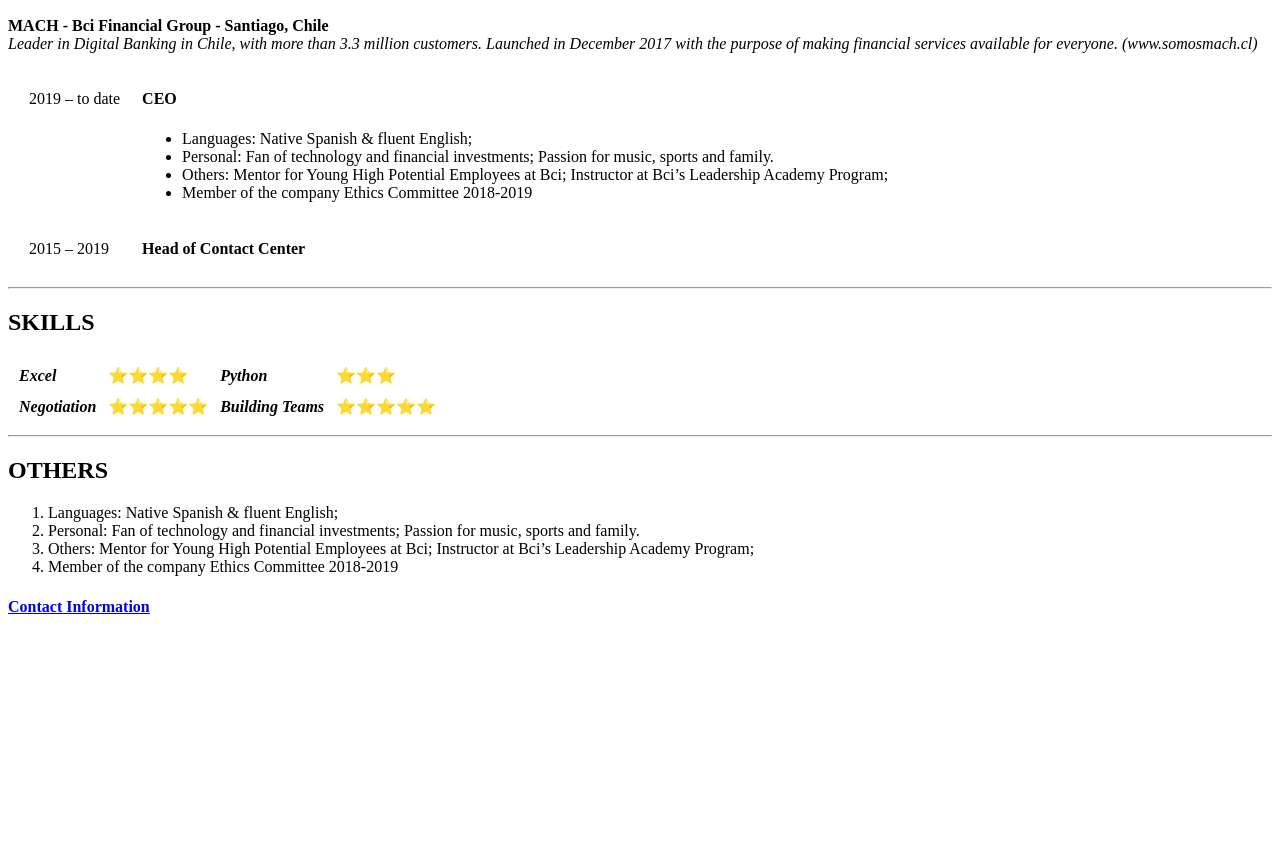
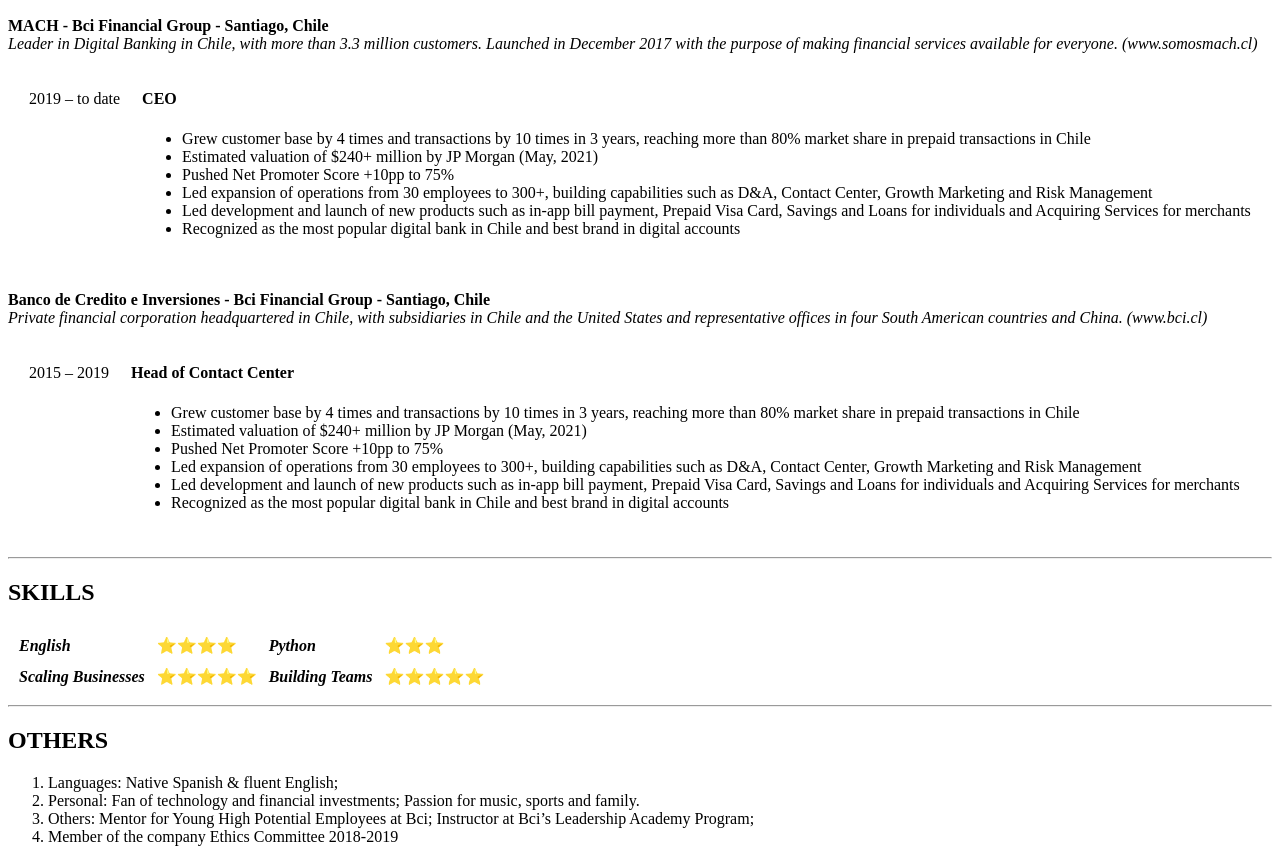
Before and after one commit to ialarrai/cv, a plain HTML site: page index.html in a window 1280 px wide. Shown: the part 720-1585 px from the top of the page. Before the commit the page ends 1357 px from the top, so only its background shows below. Drawn offline with Linux system fonts and the light colour scheme.

Commit message:
Update index.html

```diff
--- a/index.html
+++ b/index.html
@@ -56,25 +56,51 @@ America in an extremely dynamic and competitive landscape.</p>
 
             <tr>
                 <td>2019 – to date</td>
-                <td><strong>CEO</strong></span></td>
+                <td><strong>CEO</strong></td>
             </tr>
             <tr>
                 <td></td>
                 <td>
                             <ul>
-            <li>Languages: Native Spanish & fluent English;</li>
-            <li>Personal: Fan of technology and financial investments; Passion for music, sports and family.</li>
-            <li>Others: Mentor for Young High Potential Employees at Bci; Instructor at Bci’s Leadership Academy Program;</li>
-            <li>Member of the company Ethics Committee 2018-2019</li>
+            <li>Grew customer base by 4 times and transactions by 10 times in 3 years, reaching more than
+            80% market share in prepaid transactions in Chile</li>
+            <li>Estimated valuation of $240+ million by JP Morgan (May, 2021)</li>
+            <li>Pushed Net Promoter Score +10pp to 75%</li>
+            <li>Led expansion of operations from 30 employees to 300+, building capabilities such as D&A,
+            Contact Center, Growth Marketing and Risk Management</li>
+            <li>Led development and launch of new products such as in-app bill payment, Prepaid Visa Card,
+            Savings and Loans for individuals and Acquiring Services for merchants</li>
+            <li>Recognized as the most popular digital bank in Chile and best brand in digital accounts</li>
         </ul>
                 </td>
             </tr>
+        </table >
 
+        <p><strong>Banco de Credito e Inversiones - Bci Financial Group - Santiago, Chile</strong><br>
+        <em>Private financial corporation headquartered in Chile, with subsidiaries in Chile and the United States and
+        representative offices in four South American countries and China. (www.bci.cl)</em></p>
+
+        <table cellspacing="20">
             <tr>
                 <td>2015 – 2019</td>
                 <td><strong>Head of Contact Center</strong></td>
             </tr>
-
+            <tr>
+                <td></td>
+                <td>
+                    <ul>
+            <li>Grew customer base by 4 times and transactions by 10 times in 3 years, reaching more than
+            80% market share in prepaid transactions in Chile</li>
+            <li>Estimated valuation of $240+ million by JP Morgan (May, 2021)</li>
+            <li>Pushed Net Promoter Score +10pp to 75%</li>
+            <li>Led expansion of operations from 30 employees to 300+, building capabilities such as D&A,
+            Contact Center, Growth Marketing and Risk Management</li>
+            <li>Led development and launch of new products such as in-app bill payment, Prepaid Visa Card,
+            Savings and Loans for individuals and Acquiring Services for merchants</li>
+            <li>Recognized as the most popular digital bank in Chile and best brand in digital accounts</li>
+                </ul>
+                </td>
+            </tr>
 
 
         </table>
@@ -84,13 +110,13 @@ America in an extremely dynamic and competitive landscape.</p>
         <table cellspacing="10">
 
             <tr>
-                <td><strong><em>Excel</em></strong></td>
+                <td><strong><em>English</em></strong></td>
                 <td>⭐⭐⭐⭐</td>
                 <td><strong><em>Python</em></strong></td>
                 <td>⭐⭐⭐</td>
             </tr>
             <tr>
-                <td><strong><em>Negotiation</em></strong></td>
+                <td><strong><em>Scaling Businesses</em></strong></td>
                 <td>⭐⭐⭐⭐⭐</td>
                 <td><strong><em>Building Teams</em></strong></td>
                 <td>⭐⭐⭐⭐⭐</td>
```
